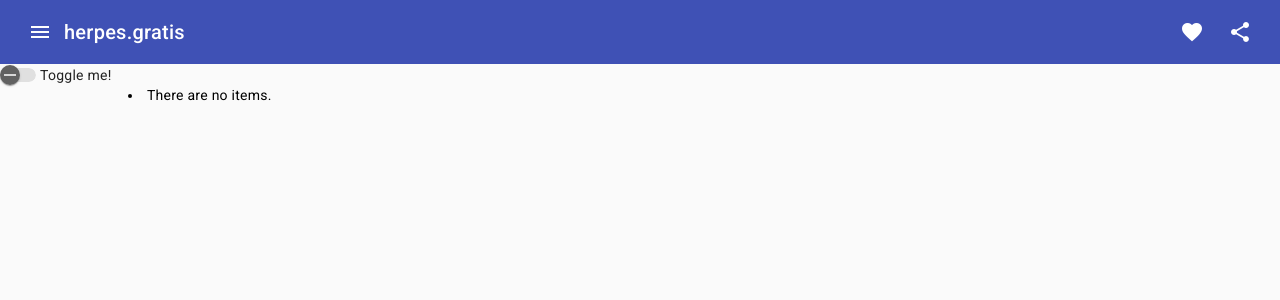
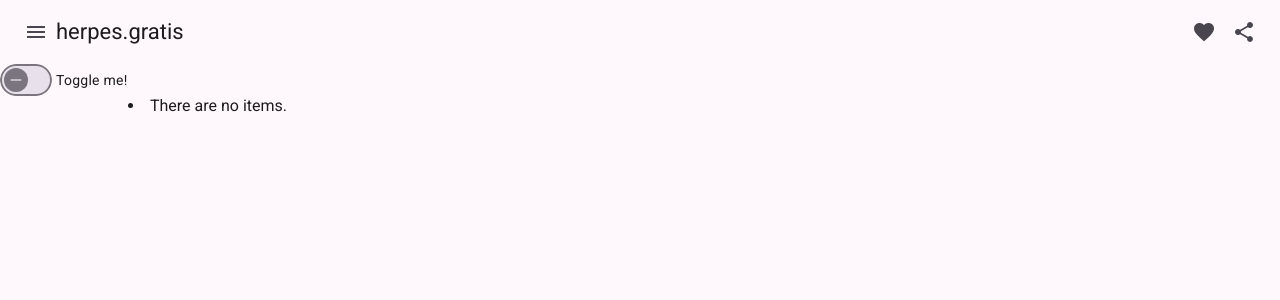
Before and after one commit to donmahallem/herpes_home, an Angular app: page / in a window 1280 px wide. Shown: the top 300 px of the page. Built offline with nearby package versions, Linux system fonts and the light colour scheme.

Commit message:
feat(style): use new style extension for ng-material (#87)

```diff
--- a/angular.json
+++ b/angular.json
@@ -20,19 +20,12 @@
             "outputPath": "dist/herpes_home",
             "index": "src/index.html",
             "browser": "src/main.ts",
-            "polyfills": [
-              "zone.js"
-            ],
+            "polyfills": ["zone.js"],
             "tsConfig": "tsconfig.app.json",
             "inlineStyleLanguage": "scss",
-            "assets": [
-              "src/favicon.ico",
-              "src/assets"
-            ],
-            "styles": [
-              "@angular/material/prebuilt-themes/deeppurple-amber.css",
-              "src/styles.scss"
-            ],
+            "statsJson": true,
+            "assets": ["src/favicon.ico", "src/assets"],
+            "styles": ["src/styles.scss"],
             "scripts": [],
             "server": "src/main.server.ts",
             "prerender": true,
@@ -85,16 +78,10 @@
         "test": {
           "builder": "@angular-devkit/build-angular:karma",
           "options": {
-            "polyfills": [
-              "zone.js",
-              "zone.js/testing"
-            ],
+            "polyfills": ["zone.js", "zone.js/testing"],
             "tsConfig": "tsconfig.spec.json",
             "inlineStyleLanguage": "scss",
-            "assets": [
-              "src/favicon.ico",
-              "src/assets"
-            ],
+            "assets": ["src/favicon.ico", "src/assets"],
             "styles": [
               "@angular/material/prebuilt-themes/deeppurple-amber.css",
               "src/styles.scss"
@@ -105,18 +92,13 @@
         "lint": {
           "builder": "@angular-eslint/builder:lint",
           "options": {
-            "lintFilePatterns": [
-              "src/**/*.ts",
-              "src/**/*.html"
-            ]
+            "lintFilePatterns": ["src/**/*.ts", "src/**/*.html"]
           }
         }
       }
     }
   },
   "cli": {
-    "schematicCollections": [
-      "angular-eslint"
-    ]
+    "schematicCollections": ["angular-eslint"]
   }
 }
--- a/src/app/routes/hass/hass-routing.module.ts
+++ b/src/app/routes/hass/hass-routing.module.ts
@@ -1,8 +1,3 @@
-/*
- * Package @manniwatch/client-ng
- * Source https://github.com/manniwatch/manniwatch/tree/master/packages/client-types
- */
-
 import { NgModule } from '@angular/core';
 import { RouterModule, Routes } from '@angular/router';
 import { HassHomeComponent } from './hass-home.component';
--- a/src/styles.scss
+++ b/src/styles.scss
@@ -1,43 +1,39 @@
 /* You can add global styles to this file, and also import other style files */
 
-@use '@angular/material' as mat;
-
+@use "@angular/material" as mat;
+@use "sass:map";
 @include mat.elevation-classes();
 @include mat.app-background();
-@import './themes.scss';
 
-html, body { height: 100%; }
-body { margin: 0; font-family: Roboto, "Helvetica Neue", sans-serif; }
-
-// Include the alternative theme styles inside of a block with a CSS class. You can make this
-// CSS class whatever you want. In this example, any component inside of an element with
-// `.unicorn-dark-theme` will be affected by this alternate dark theme instead of the default theme.
-
-@mixin manniwatch-base-theme($theme) {
-    $background: map-get($theme, background);
-    $background-background: map-get($background, background);
-    div.overlay-box {
-        div.router-box {
-            > *:not(:first-child) {
-                background-color: $background-background;
-            }
-        }
-    }
-    background-color: $background-background;
+html,
+body {
+  height: 100%;
+}
+body {
+  margin: 0;
+  font-family: Roboto, "Helvetica Neue", sans-serif;
 }
 
 body {
-    @include mat.all-component-themes($manniwatch-light-theme);
-    @include manniwatch-base-theme($manniwatch-light-theme);
-    @media (prefers-color-scheme: dark) {
-        @include manniwatch-base-theme($manniwatch-dark-theme);
-    }
-}
-body[theme='dark'] {
-    @include mat.all-component-colors($manniwatch-dark-theme);
-    @include manniwatch-base-theme($manniwatch-dark-theme);
+  color-scheme: light dark;
+  & {
+    background: var(--mat-sys-surface);
+
+    color: var(--mat-sys-on-surface);
+  }
+  @include mat.theme(
+    (
+      color: mat.$violet-palette,
+      typography: Roboto,
+      density: 0,
+    )
+  );
 }
 
-body[theme='light'] {
-    @include manniwatch-base-theme($manniwatch-light-theme);
+body[theme="dark"] {
+  color-scheme: dark;
 }
+
+body[theme="light"] {
+  color-scheme: light;
+}
--- a/src/themes.scss
+++ /dev/null
@@ -1,26 +0,0 @@
-@use '@angular/material' as mat;
-//@import '@angular/material/theming';
-
-//@include mat.core();
-// Define the default theme (same as the example above).
-$manniwatch-light-theme: mat.m2-define-light-theme((
- color: (
-   primary: mat.m2-define-palette(mat.$m2-indigo-palette),
-   accent: mat.m2-define-palette(mat.$m2-pink-palette),
- ),
-  // Only include `typography` and `density` in the default dark theme.
-  typography: mat.m2-define-typography-config(),
-  density: 0,
-));
-// Include the default theme styles.
-// @include mat.all-component-themes($candy-app-theme);
-
-$manniwatch-dark-theme: mat.m2-define-dark-theme((
- color: (
-   primary: mat.m2-define-palette(mat.$m2-pink-palette),
-   accent: mat.m2-define-palette(mat.$m2-blue-grey-palette),
- ),
-  // Only include `typography` and `density` in the default dark theme.
-  typography: mat.m2-define-typography-config(),
-  density: 0,
-));
```
